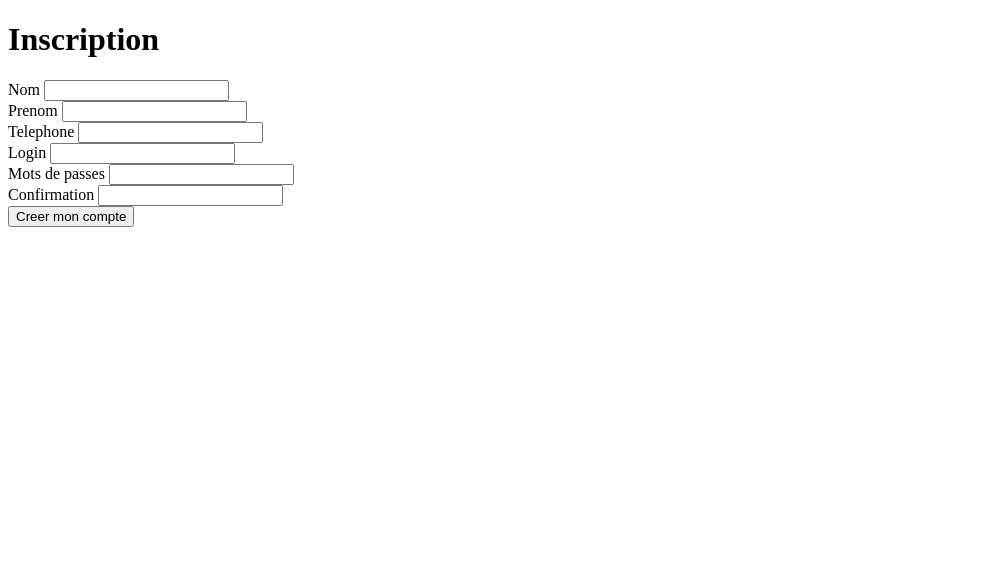
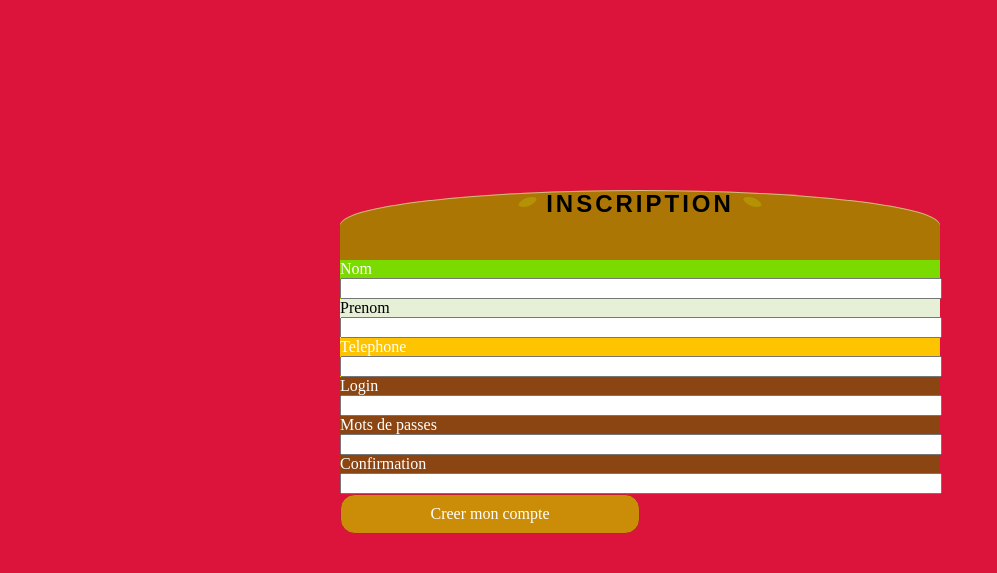
Before and after one commit to youcisla/Queen-Burger, a PHP site: page /HTML/inscription.php in a window 1280 px wide. Shown: the top 573 px of the page, without its empty margins (0-997 px from the left). Run offline with PHP 8.4, Linux system fonts and the light colour scheme.

Commit message:
inscription css

```diff
--- /dev/null
+++ b/CSS/inscription.css
@@ -0,0 +1,108 @@
+body{
+    background-color: crimson;
+}
+h1{
+    margin: auto;
+    text-transform: uppercase;
+    letter-spacing: 3px;
+    text-align: center;
+    /*les tailles de polices doivent etre en REM*/
+    font-size: 1.5rem;
+    color: rgb(0, 0, 0);
+    font-family: 'Work Sans', sans-serif;
+
+
+}
+.burger-top {
+    width: 100%;
+    height: 70px;
+    background-color:rgb(171, 118, 4);
+    border-radius: 50% 50% 0 0;
+    position: relative;
+    margin: 0 auto;
+    box-shadow: 0 1px 0 rgba(255, 255, 255, 0.5) inset;
+  }
+  .burger-top:before {
+    content: "";
+    position: absolute;
+    top: 10%;
+    left: 30%;
+    width: 15px;
+    height: 10px;
+    background-color: #bba006a2;
+    border-radius: 50%;
+    transform: skew(-45deg);
+  }
+  .burger-top:after {
+    content: "";
+    position: absolute;
+    top: 10%;
+    right: 30%;
+    width: 15px;
+    height: 10px;
+    background-color: #bba006a2;
+    border-radius: 50%;
+    transform: skew(45deg);
+  }
+.inscription {
+    height: 70px;
+    width: 100%;
+    border-radius: 20px 20px 0px 0px;
+
+
+
+
+}
+.principal{
+    margin-left: auto;
+    margin-right: auto;
+    margin-top: 15%;
+    width: 600px;
+}
+label{
+    display: block;
+}
+input{
+    width: 99%;
+}
+.nom{
+    background-color: rgb(123, 218, 0);
+    color: white;
+}
+.prenom{
+    background-color: rgb(229, 240, 214);
+    color: rgb(0, 0, 0);
+}
+.telephone{
+    background-color: rgb(255, 196, 0);
+    color: white;
+}
+.confirmation,.mot_de_passe,.login {
+    background-color: saddlebrown;
+    color: white;
+}
+.bouton{
+    height: 50px;
+    background-color: rgb(171, 118, 4);
+    width: 100%;
+    border-radius: 0px 0px 20px 20px;
+    display: flex;
+    justify-content: center;
+    align-items: center;
+}
+button {
+    height:70%;
+    width: 50%;
+    appearance: none;
+    outline: 0px;
+    background: none rgb(203, 141, 7);
+    cursor: pointer;
+    text-align: center;
+    display: inline-block;
+    font-family: "Flame Regular";
+    color: white;
+    border: 1px solid rgb(187, 30, 50);
+    font-size: 16px;
+    padding: 10px 24px;
+    border-radius: 15px;
+}
--- a/HTML/inscription.php
+++ b/HTML/inscription.php
@@ -4,13 +4,14 @@
     <meta charset="UTF-8">
     <meta http-equiv="X-UA-Compatible" content="IE=edge">
     <meta name="viewport" content="width=device-width, initial-scale=1.0">
+    <link rel="stylesheet" href="Queen-Burger\CSS\inscription.css"/>
     <title>Inscription</title>
 </head>
 <?php // potentille header
 ?>
 <body>
     <div class="principal">
-        <div class="inscription">
+        <div class="burger-top">
           <h1>Inscription</h1>
         </div>
             <form method="POST" action="/Queen-Burger/BaseDeDonne/validation.php">
```
